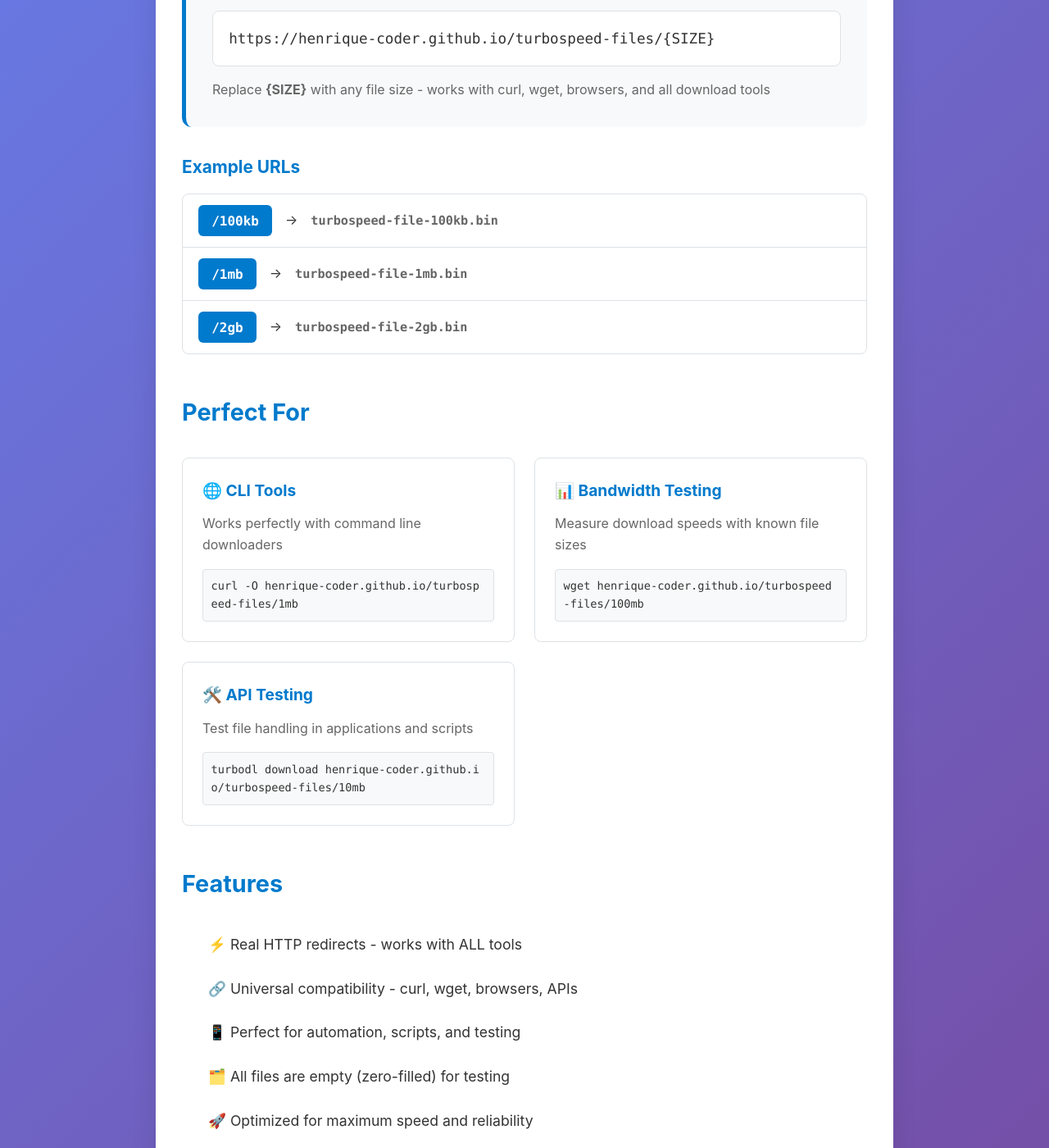
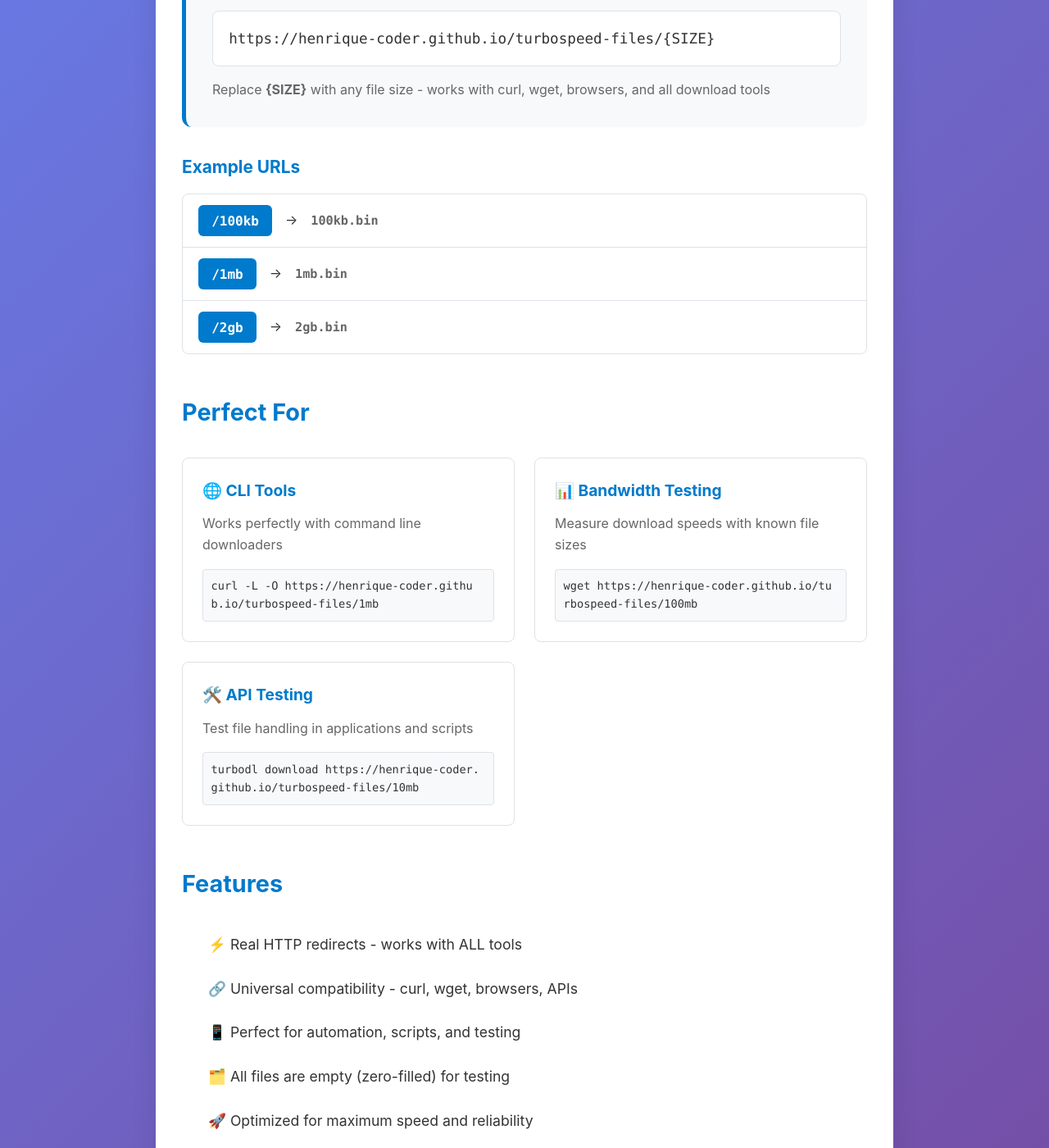
Before and after one commit to henrique-coder/turbospeed-files, a Jekyll site: the page docs/index.html, which Jekyll copies as it is, in a window 1280 px wide and 1400 px high, scrolled down 406 px. Shown: the whole window at 82% size. Built offline with Jekyll 4.4.1, drawn with Linux system fonts in a browser that asks for light colours.

Commit message:
docs(site): update example links and 404 redirect to use /turbospeed-files path, plain {size}.bin filenames, and canonical https curl/wget examples

```diff
--- a/docs/404.html
+++ b/docs/404.html
@@ -1,5 +1,5 @@
 <script>
   location.replace(
-    `https://github.com/henrique-coder/turbospeed-files/releases/download/turbospeed-files/turbospeed-file-${location.pathname.split("/").pop().toLowerCase()}.bin`,
+    `https://github.com/henrique-coder/turbospeed-files/releases/download/turbospeed-files/${location.pathname.split("/").pop().toLowerCase()}.bin`,
   );
 </script>
--- a/docs/index.html
+++ b/docs/index.html
@@ -44,25 +44,25 @@
             <h3>Example URLs</h3>
             <div class="example-links">
               <div class="example-item">
-                <a href="/100kb" target="_blank">
+                <a href="/turbospeed-files/100kb" target="_blank">
                   <code>/100kb</code>
                 </a>
                 <span>→</span>
-                <span>turbospeed-file-100kb.bin</span>
+                <span>100kb.bin</span>
               </div>
               <div class="example-item">
-                <a href="/1mb" target="_blank">
+                <a href="/turbospeed-files/1mb" target="_blank">
                   <code>/1mb</code>
                 </a>
                 <span>→</span>
-                <span>turbospeed-file-1mb.bin</span>
+                <span>1mb.bin</span>
               </div>
               <div class="example-item">
-                <a href="/2gb" target="_blank">
+                <a href="/turbospeed-files/2gb" target="_blank">
                   <code>/2gb</code>
                 </a>
                 <span>→</span>
-                <span>turbospeed-file-2gb.bin</span>
+                <span>2gb.bin</span>
               </div>
             </div>
           </div>
@@ -74,19 +74,25 @@
             <div class="use-case">
               <h3>🌐 CLI Tools</h3>
               <p>Works perfectly with command line downloaders</p>
-              <code>curl -O henrique-coder.github.io/turbospeed-files/1mb</code>
+              <code
+                >curl -L -O
+                https://henrique-coder.github.io/turbospeed-files/1mb</code
+              >
             </div>
             <div class="use-case">
               <h3>📊 Bandwidth Testing</h3>
               <p>Measure download speeds with known file sizes</p>
-              <code>wget henrique-coder.github.io/turbospeed-files/100mb</code>
+              <code
+                >wget
+                https://henrique-coder.github.io/turbospeed-files/100mb</code
+              >
             </div>
             <div class="use-case">
               <h3>🛠️ API Testing</h3>
               <p>Test file handling in applications and scripts</p>
               <code
                 >turbodl download
-                henrique-coder.github.io/turbospeed-files/10mb</code
+                https://henrique-coder.github.io/turbospeed-files/10mb</code
               >
             </div>
           </div>
```
